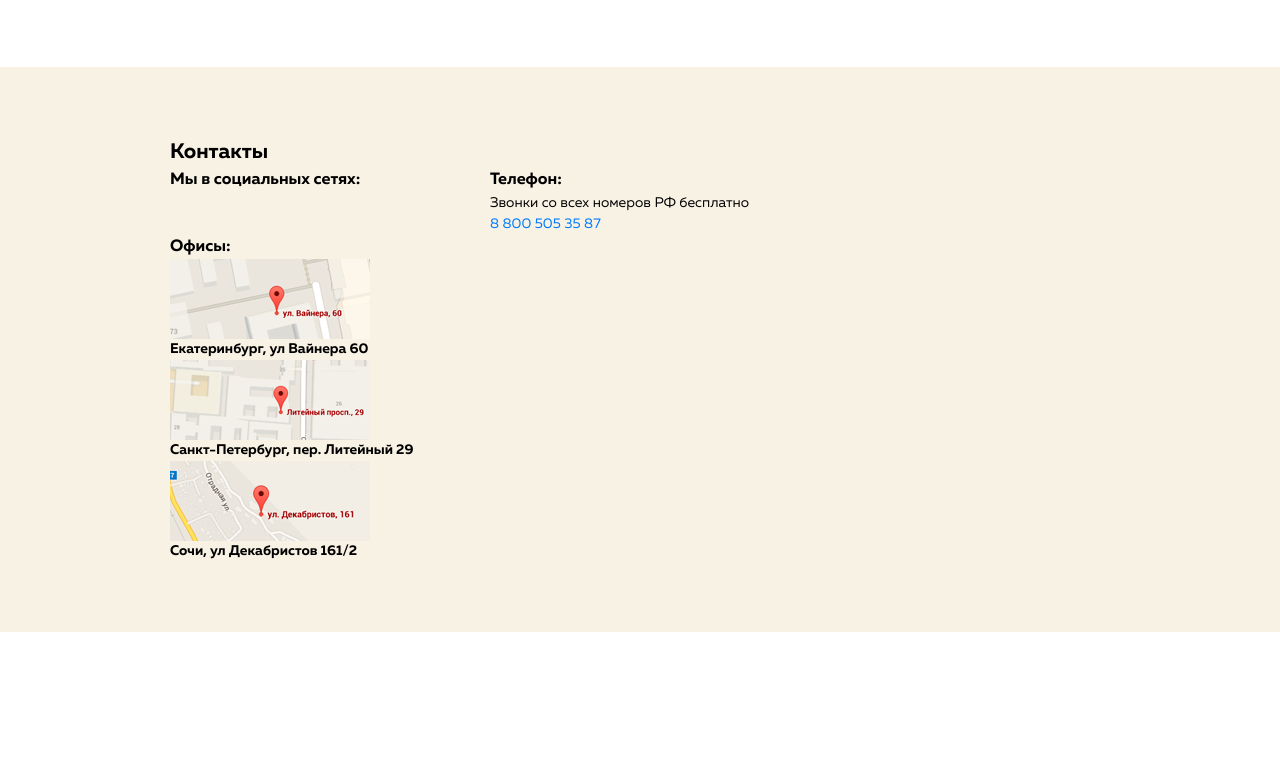
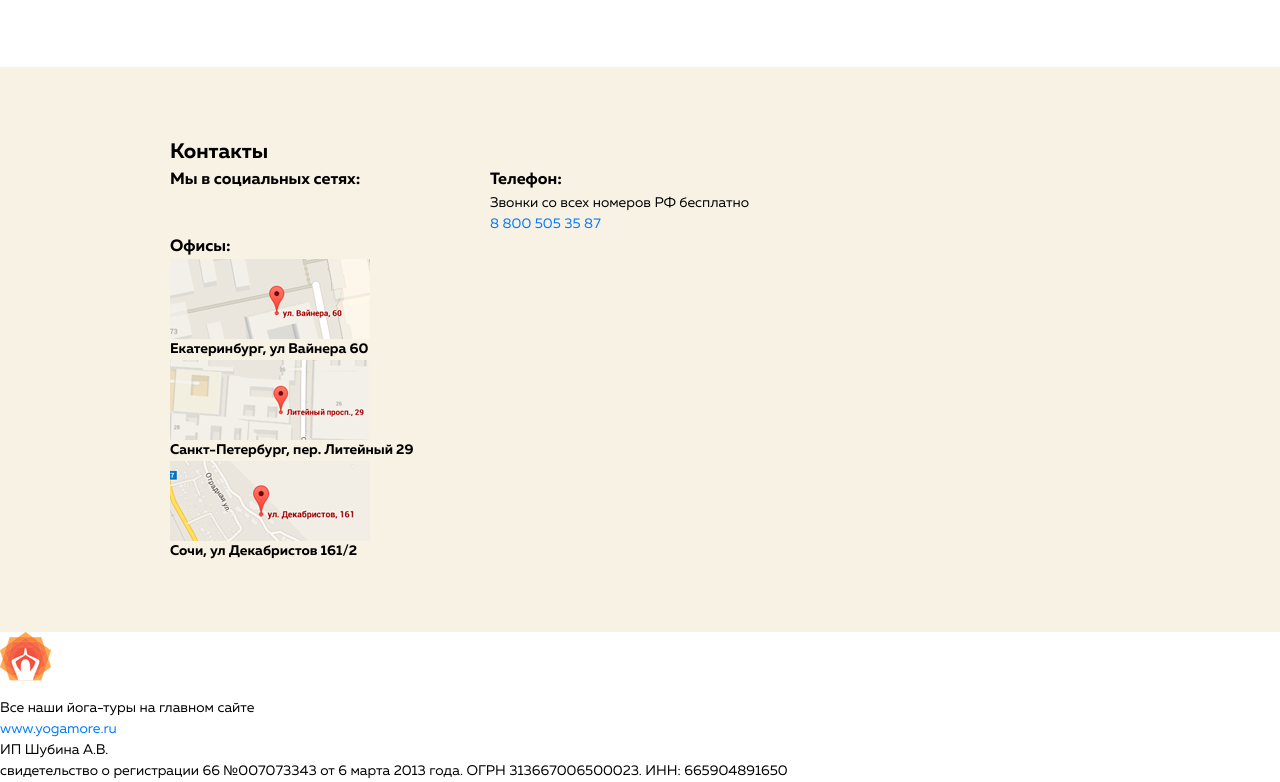
Before and after one commit to dmitriywolf/yoga, a website: page src/index.html in a window 1280 px wide. Shown: the part 10022-10804 px from the top of the page. Before the commit the page ends 10654 px from the top, so only its background shows below. Drawn offline with nearby package versions, Linux system fonts and the light colour scheme; files that its build step writes are made by us from their sources.

Commit message:
add footer

```diff
--- a/src/index.html
+++ b/src/index.html
@@ -896,21 +896,30 @@
 
         </div>
     </section> <!-- /.section .contacts__wrapper -->
+</main>
 
 
+<footer class="footer" >
+    <div class="footer__inner">
 
+        <div class="footer__logo">
+            <img src="img/logo/footer-logo.png" alt="">
+        </div>
 
+        <div class="footer__link-wrapper">
+            <p class="footer__text">Все наши йога-туры на главном сайте</p>
+            <a class="footer__link" href="#">www.yogamore.ru</a>
+        </div>
 
+        <div class="footer__info">
+            <p class="footer__text">ИП Шубина А.В.</p>
+            <p class="footer__text">свидетельство о регистрации 66 №007073343 от 6 марта 2013 года.
+                ОГРН 313667006500023. ИНН: 665904891650</p>
+        </div>
 
+    </div>
 
-
-
-
-
-
-
-
-</main>
+</footer>
 
 </body>
 </html>
```
Also changed, not shown: src/img/logo/footer-logo.png (added).
